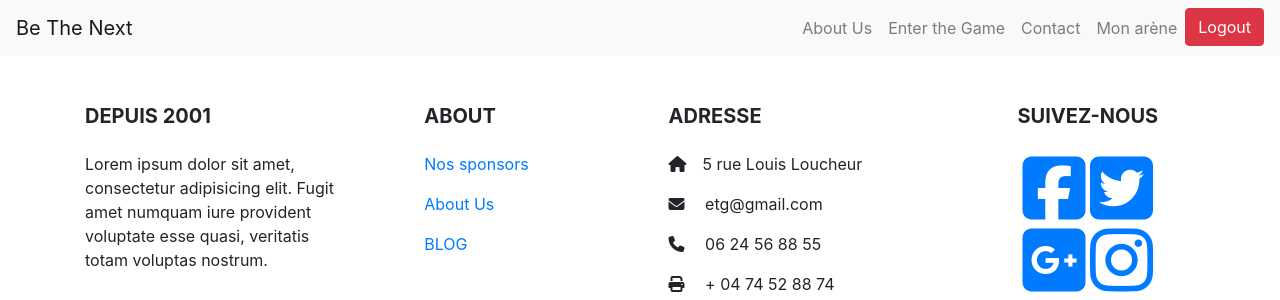
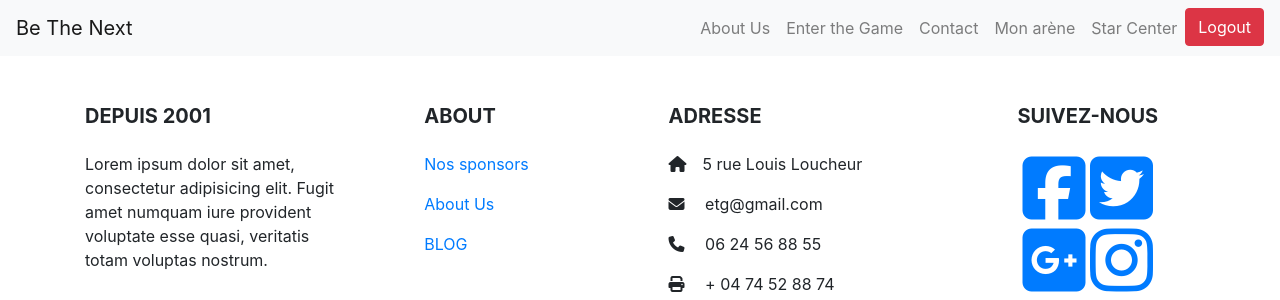
Before and after one commit to jayhem10/PJWF3, a PHP site: template public/views/pages/allplayer.php in a window 1280 px wide. Shown: the top 300 px of the page. Run offline with PHP 8.4, Linux system fonts and the light colour scheme; the visitor is signed in with stand-in values (Sample User, id 1); the template is opened without the code that fills it: most values are stand-ins (such as "Sample title", 1, 10 or a date in 2020); data that the repository does not hold is empty; some libraries are stand-ins or nearby versions; some web fonts are replaced.

Commit message:
allplayer + user

```diff
--- a/public/views/pages/allplayer.php
+++ b/public/views/pages/allplayer.php
@@ -5,7 +5,7 @@
 <?php foreach($players as $listPlayers) : ?>
 <div class="container my-5">
     <div class="hover1">
-	    <a href="<?=url('player/'.$joueurs['p_id']);?>"><img src="<?= $listPlayers['p_img'];?>" class="rounded mx-auto d-block img-fluid" alt="Responsive image" style="width"><h2 class="titrelebron"><?= $listPlayers['p_prenom'];?> <?= $listPlayers['p_nom'];?></h2></a>
+	    <a href="<?=url('player/'.$joueurs['p_id']);?>"><img src="<?= $listPlayers['p_img'];?>" class="rounded mx-auto d-block img-fluid" alt="Responsive image" style="width"><h2 class="titrelebron"><?= $listPlayers['p_img_hovers'];?> <?= $listPlayers['p_nom'];?></h2></a>
     </div>
 </div>
 
--- a/public/views/template.php
+++ b/public/views/template.php
@@ -38,6 +38,9 @@
             <?php if (isset($_SESSION['user'])): ?>
                                 <li class="nav-item">
                                     <a class="nav-link" href="<?= url('user') ?>">Mon arène</a>
+                                </li>
+                                <li class="nav-item">
+                                    <a class="nav-link" href="<?= url('allplayer') ?>">Star Center</a>
                                 </li>
                                 <li class="nav-item">
                                     <a class="btn btn-danger" href="<?= url('logout') ?>" role="button">Logout</a>
```
Also changed, not shown: public/views/pages/user.php (+5 -3 lines).
